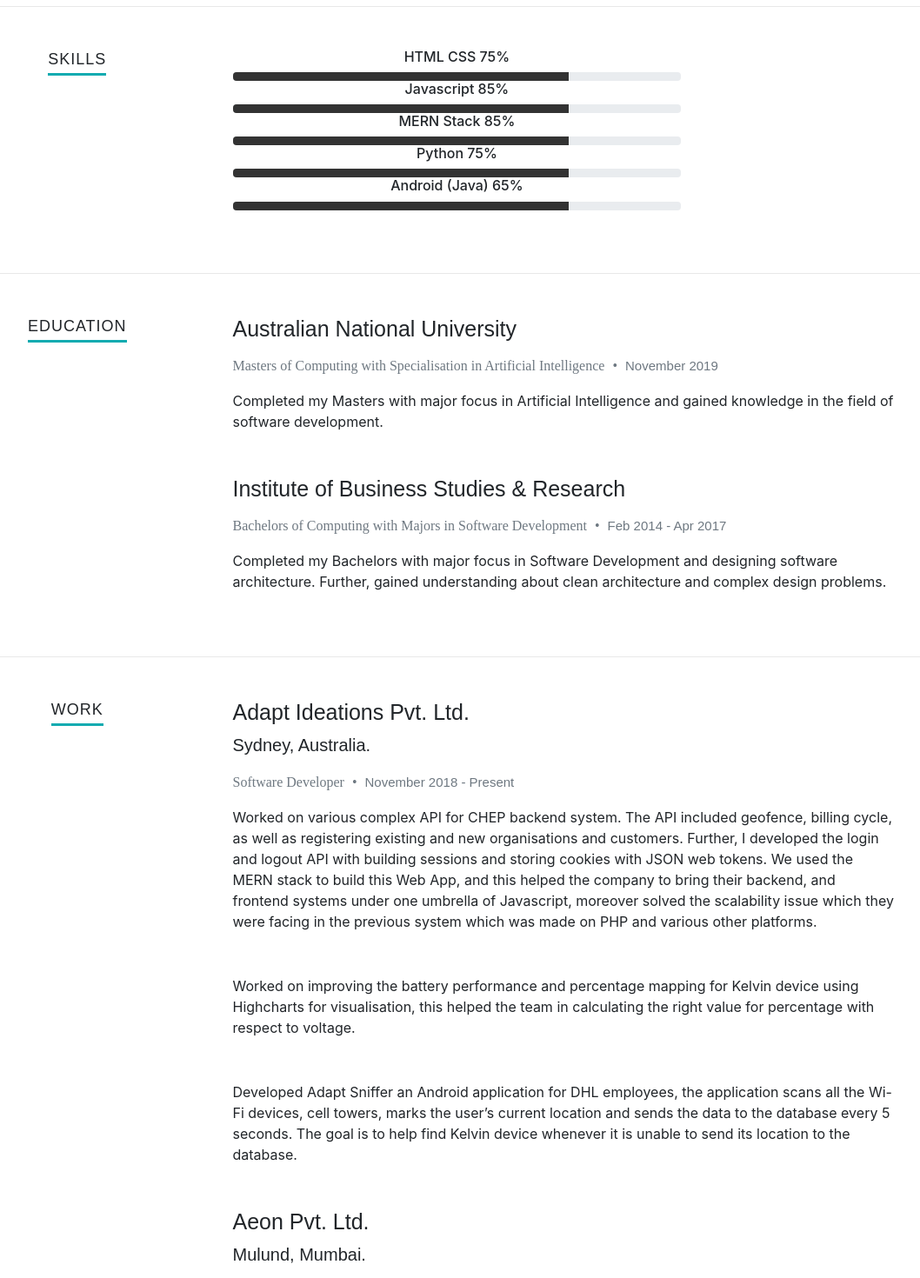
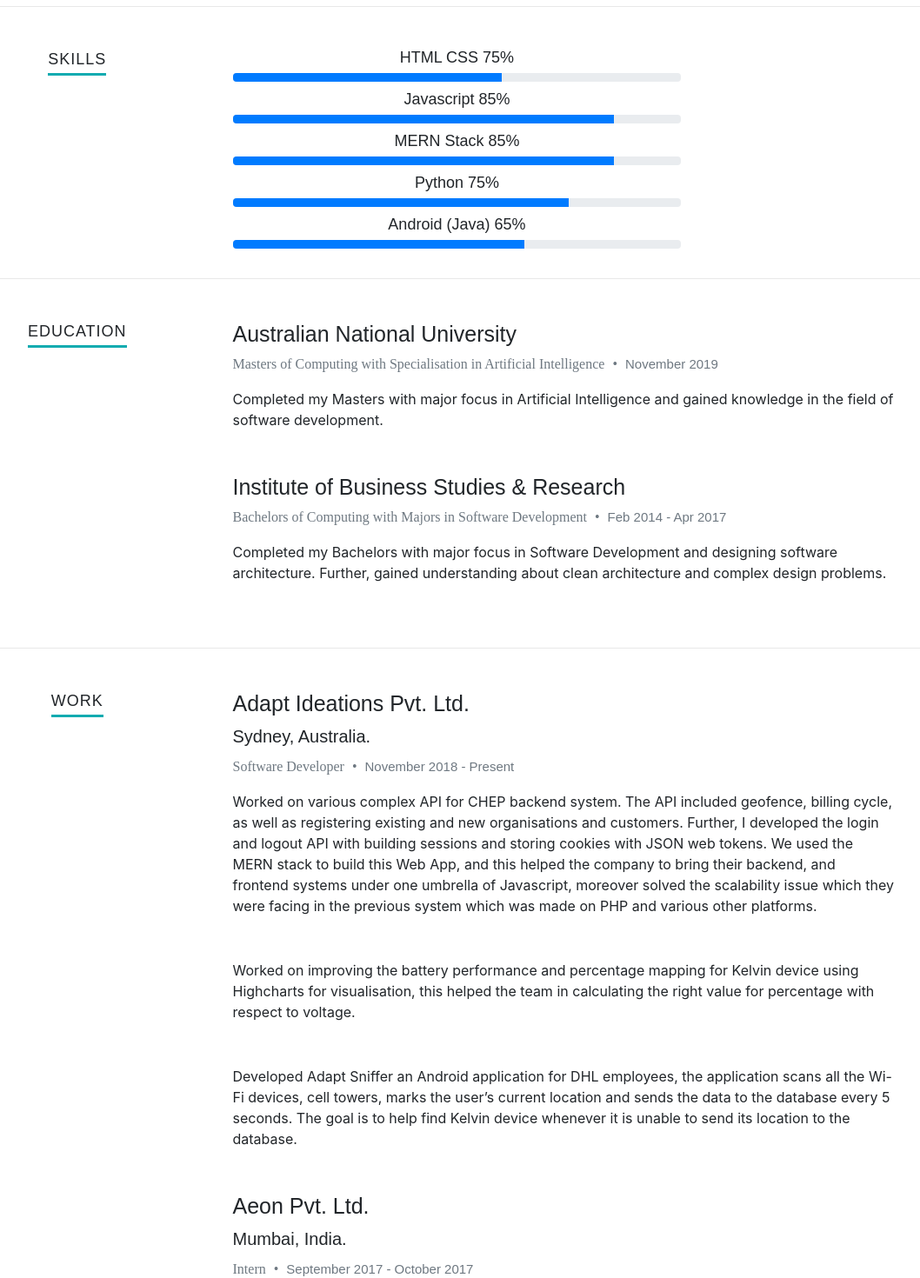
Before and after one commit to vaz007/curriculum_vitae, a React (Create React App) app: page /portfolio in a window 1280 px wide. Shown: the part 1330-2800 px from the top of the page at 87% size, without its empty margins (60-1118 px from the left). Built offline with nearby package versions, Linux system fonts and the light colour scheme.

Commit message:
small changes

```diff
--- a/package.json
+++ b/package.json
@@ -6,9 +6,11 @@
   "dependencies": {
     "@fortawesome/fontawesome-free": "^5.11.2",
     "animate.css": "^3.7.2",
+    "bootstrap": "^4.4.0",
     "gh-pages": "^2.1.1",
     "react": "^16.11.0",
     "react-animate-on-scroll": "^2.1.5",
+    "react-bootstrap": "^1.0.0-beta.16",
     "react-dom": "^16.11.0",
     "react-router-dom": "^5.1.2",
     "react-scripts": "3.2.0",
--- a/public/index.html
+++ b/public/index.html
@@ -13,9 +13,11 @@
 
     <!-- Dependencies Bootstrap Mainly with Jquery -->
 
-    <link rel="stylesheet" href="https://stackpath.bootstrapcdn.com/bootstrap/4.3.1/css/bootstrap.min.css" integrity="sha384-ggOyR0iXCbMQv3Xipma34MD+dH/1fQ784/j6cY/iJTQUOhcWr7x9JvoRxT2MZw1T" crossorigin="anonymous">
+    <!-- <link rel="stylesheet" href="https://stackpath.bootstrapcdn.com/bootstrap/4.3.1/css/bootstrap.min.css" integrity="sha384-ggOyR0iXCbMQv3Xipma34MD+dH/1fQ784/j6cY/iJTQUOhcWr7x9JvoRxT2MZw1T" crossorigin="anonymous">
     <script src="https://code.jquery.com/jquery-3.3.1.slim.min.js" integrity="sha384-q8i/X+965DzO0rT7abK41JStQIAqVgRVzpbzo5smXKp4YfRvH+8abtTE1Pi6jizo" crossorigin="anonymous"></script>
     <script src="https://stackpath.bootstrapcdn.com/bootstrap/4.3.1/js/bootstrap.min.js" integrity="sha384-JjSmVgyd0p3pXB1rRibZUAYoIIy6OrQ6VrjIEaFf/nJGzIxFDsf4x0xIM+B07jRM" crossorigin="anonymous"></script>
+   -->
+
 
     <!-- Ends Here -->
 
--- a/src/CSS/Eandw.css
+++ b/src/CSS/Eandw.css
@@ -19,6 +19,13 @@
  #resume h4 {
     font: 20px/30px 'opensans-bold', sans-serif;
  }
+
+
+ #resume h5 {
+   font: 18px/20px 'opensans-bold', sans-serif;
+}
+
+
  .education, .work {
     margin-bottom: 48px;
     padding-bottom: 24px;
--- /dev/null
+++ b/src/ChildrenComponents/projectFunction.js
@@ -0,0 +1,25 @@
+import React from "react";
+
+const projectFunction = props => {
+  return (
+      <div className="card box shadow" style={{ width: "25rem" }}>
+        <img
+          className="card-img"
+          alt="Card"
+          src={props.image}
+          style={{ minHeight: "250px", height: "5rem" }}
+        />
+        <div className="card-img-overlay">
+          <h5 className="card-title" style={{ color: "white" }}>
+            {props.title}{" "}
+          </h5>
+          <p className="card-text" style={{ color: "white" }}>
+            {props.details}
+          </p>
+        </div>
+      </div>
+
+  );
+};
+
+export default projectFunction;
--- a/src/ChildrenComponents/skillsFunction.js
+++ /dev/null
@@ -1,26 +0,0 @@
-import React from 'react'
-
-const skillsFunction = (props) => {
-    return (
-        <div>
-        <h6>{props.skillName}</h6>
-          <div className="progress" style={{ height: "10px" }}>
-            <div
-              className="progress-bar"
-              role="progressbar"
-              aria-valuenow="25"
-              aria-valuemin="0"
-              aria-valuemax="100"
-              style= {{ width : htm.html, backgroundColor: "#333" }}
-            ></div>
-          </div>
-    </div>
-
-    )
-}
-
-const htm = {
-  html : "75%"
-}
-
-export default skillsFunction
--- /dev/null
+++ b/src/ChildrenComponents/workFunction.js
@@ -0,0 +1,19 @@
+import React from "react";
+
+const workFunction = props => {
+  console.log(props);
+  return (
+    <div>
+      <h3>{props.heading3}</h3>
+      <h4> {props.location}</h4>
+      <p className="info">
+        {props.info} <span>&bull;</span> <em className="date">{props.date}</em>
+      </p>
+      <p className="details">{props.details1}</p>
+      <p className="details">{props.details2}</p>
+      <p className="details">{props.details3}</p>
+    </div>
+  );
+};
+
+export default workFunction;
--- a/src/Components/About.js
+++ b/src/Components/About.js
@@ -1,5 +1,5 @@
 import React, { Component } from "react";
-import ScrollAnimation from "react-animate-on-scroll";
+// import ScrollAnimation from "react-animate-on-scroll";
 import "animate.css/animate.min.css";
 // import AboutImage from "../Images/AboutPage.png";
 import "../CSS/About.css";
--- a/src/Components/Skills.js
+++ b/src/Components/Skills.js
@@ -1,9 +1,8 @@
 import React, { Component } from "react";
-import ScrollAnimation from "react-animate-on-scroll";
 import "../CSS/Eandw.css";
+import {ProgressBar} from 'react-bootstrap'
 
 import MainHeader from "../ChildrenComponents/header";
-import SkillsFunction from "../ChildrenComponents/skillsFunction";
 
 const skills = require("../Data/data");
 const skillData = skills[3].skills;
@@ -13,15 +12,19 @@
 export class Skills extends Component {
   render() {
     return (
-      <div className="row about" id="about">
+      <div className="row education" id="resume">
         <MainHeader mainHeader={skillData.h1} />
-
-        <div className="col-sm-4 col-md-8 col-lg-5">
-          <SkillsFunction skillName={skillData.html} style={{width: "85%" }} />
-          <SkillsFunction skillName={skillData.js} style={{ width: "85%" }} />
-          <SkillsFunction skillName={skillData.mern} style={{ width: "85%" }} />
-          <SkillsFunction skillName={skillData.python} style={{ width: "75%" }} />
-          <SkillsFunction skillName={skillData.android} style={{ width: "65%" }} />
+        <div className="col-sm-5 col-md-8 col-lg-5">
+         <h5><span>{skillData.html}</span></h5>
+         <ProgressBar now={60} style = {{marginBottom : "10px", height : "10px"}} />
+         <h5><span>{skillData.js}</span></h5>
+         <ProgressBar now={85} style = {{marginBottom : "10px",  height : "10px"}} />
+         <h5><span>{skillData.mern}</span></h5>
+         <ProgressBar now={85}  style = {{marginBottom : "10px",  height : "10px"}}/>
+         <h5><span>{skillData.python}</span></h5>
+         <ProgressBar now={75} style = {{marginBottom : "10px",  height : "10px"}}/>
+         <h5><span>{skillData.android}</span></h5>
+         <ProgressBar now={65} style = {{marginBottom : "10px",  height : "10px"}}/>
 
         </div>
       </div>
--- a/src/Components/Work.js
+++ b/src/Components/Work.js
@@ -1,85 +1,57 @@
 import React, { Component } from "react";
 import "../CSS/Eandw.css";
+import MainHeader from "../ChildrenComponents/header";
+
+import WorkFunction from "../ChildrenComponents/workFunction";
+
+const work = require("../Data/data");
+const workDataH1 = work[2].work.h1;
+const Adapt = work[2].work.data[0].Adapt;
+const Aeon = work[2].work.data[1].Aeon;
+const MDS = work[2].work.data[2].MDS;
+const MCGM = work[2].work.data[3].MCGM;
+
 export class Work extends Component {
   render() {
+    console.log(work[2].work.data[0].Adapt);
+
     return (
       <div className="row work" id="resume">
-        <div className="col-sm-12 col-md-3 col-lg-3">
-          <h1>
-            <span>Work</span>
-          </h1>
-        </div>
+        <MainHeader mainHeader={workDataH1} />
+        <div className="col-sm-12 col-md-9 col-lg-9 text-left">
+          <WorkFunction
+            heading3={Adapt.heading}
+            date={Adapt.date}
+            location={Adapt.location}
+            info={Adapt.info}
+            details1={Adapt.details1}
+            details2={Adapt.details2}
+            details3={Adapt.details3}
+          />
 
-        <div className="col-sm-12 col-md-9 col-lg-9 text-left">
-          <h3>Adapt Ideations Pvt. Ltd.</h3>
-          <h4> Sydney, Australia.</h4>
-          <p className="info">
-            Software Developer <span>&bull;</span>{" "}
-            <em className="date">November 2018 - Present</em>
-          </p>
-          <p className="details">
-            Worked on various complex API for CHEP backend system. The API
-            included geofence, billing cycle, as well as registering existing
-            and new organisations and customers. Further, I developed the login
-            and logout API with building sessions and storing cookies with JSON
-            web tokens. We used the MERN stack to build this Web App, and this
-            helped the company to bring their backend, and frontend systems
-            under one umbrella of Javascript, moreover solved the scalability
-            issue which they were facing in the previous system which was made
-            on PHP and various other platforms.
-          </p>
-          <p className="details">
-            Worked on improving the battery performance and percentage mapping
-            for Kelvin device using Highcharts for visualisation, this helped
-            the team in calculating the right value for percentage with respect
-            to voltage.
-          </p>
-          <p className="details">
-            Developed Adapt Sniffer an Android application for DHL employees,
-            the application scans all the Wi-Fi devices, cell towers, marks the
-            user’s current location and sends the data to the database every 5
-            seconds. The goal is to help find Kelvin device whenever it is
-            unable to send its location to the database.
-          </p>
+          <WorkFunction
+            heading3={Aeon.heading}
+            date={Aeon.date}
+            location={Aeon.location}
+            info={Aeon.info}
+            details1={Aeon.details1}
+          />
 
-          <h3>Aeon Pvt. Ltd.</h3>
-          <h4> Mulund, Mumbai.</h4>
-          <p className="info">
-            Intern <span>&bull;</span>{" "}
-            <em className="date">September 2017 - October 2017</em>
-          </p>
-          <p className="details">
-            During the four weeks of my internship period, was working with a
-            team of six people and in the first three weeks we developed the
-            website and in the final week leading the team to deploy the website
-            to the headquarters of Aditya Birla Financials. It helped the
-            financial firm to merge all their different websites under one hood,
-            improve UI and various different aspects of website.
-          </p>
+          <WorkFunction
+            heading3={MDS.heading}
+            date={MDS.date}
+            location={MDS.location}
+            info={MDS.info}
+            details1={MDS.details1}
+          />
 
-          <h3>MDS Pvt. Ltd.</h3>
-          <h4> Mulund, Mumbai.</h4>
-          <p className="info">
-            Intern <span>&bull;</span>{" "}
-            <em className="date">September 2017 - October 2017</em>
-          </p>
-          <p className="details">
-            Improved the response time of the website by reducing the image size
-            and using queries to only load when it is needed. Which led to
-            improve in whole performance of the website by 10%.
-          </p>
-
-          <h3>Municipal Corporation of greater Mumbai</h3>
-          <h4> Mulund, Mumbai.</h4>
-          <p className="info">
-            Intern <span>&bull;</span>{" "}
-            <em className="date">September 2017 - October 2017</em>
-          </p>
-          <p className="details">
-            Key learning was understanding customized version of Telvent
-            software by L&T and how information flows between central site and
-            host site.
-          </p>
+          <WorkFunction
+            heading3={MCGM.heading}
+            date={MCGM.date}
+            location={MCGM.location}
+            info={MCGM.info}
+            details1={MCGM.details1}
+          />
         </div>
       </div>
     );
--- a/src/index.js
+++ b/src/index.js
@@ -5,6 +5,7 @@
 import * as serviceWorker from './serviceWorker';
 
 import '@fortawesome/fontawesome-free/css/all.min.css';
+import 'bootstrap/dist/css/bootstrap.min.css';
 
 ReactDOM.render(<App />, document.getElementById('root'));
 
```
Also changed, not shown: src/Components/Portfolio.js (+50 -122 lines), src/Components/scrollBottom.js (deleted, +0 -17 lines), 1 other file (tests, documents, lock files or other folders).
